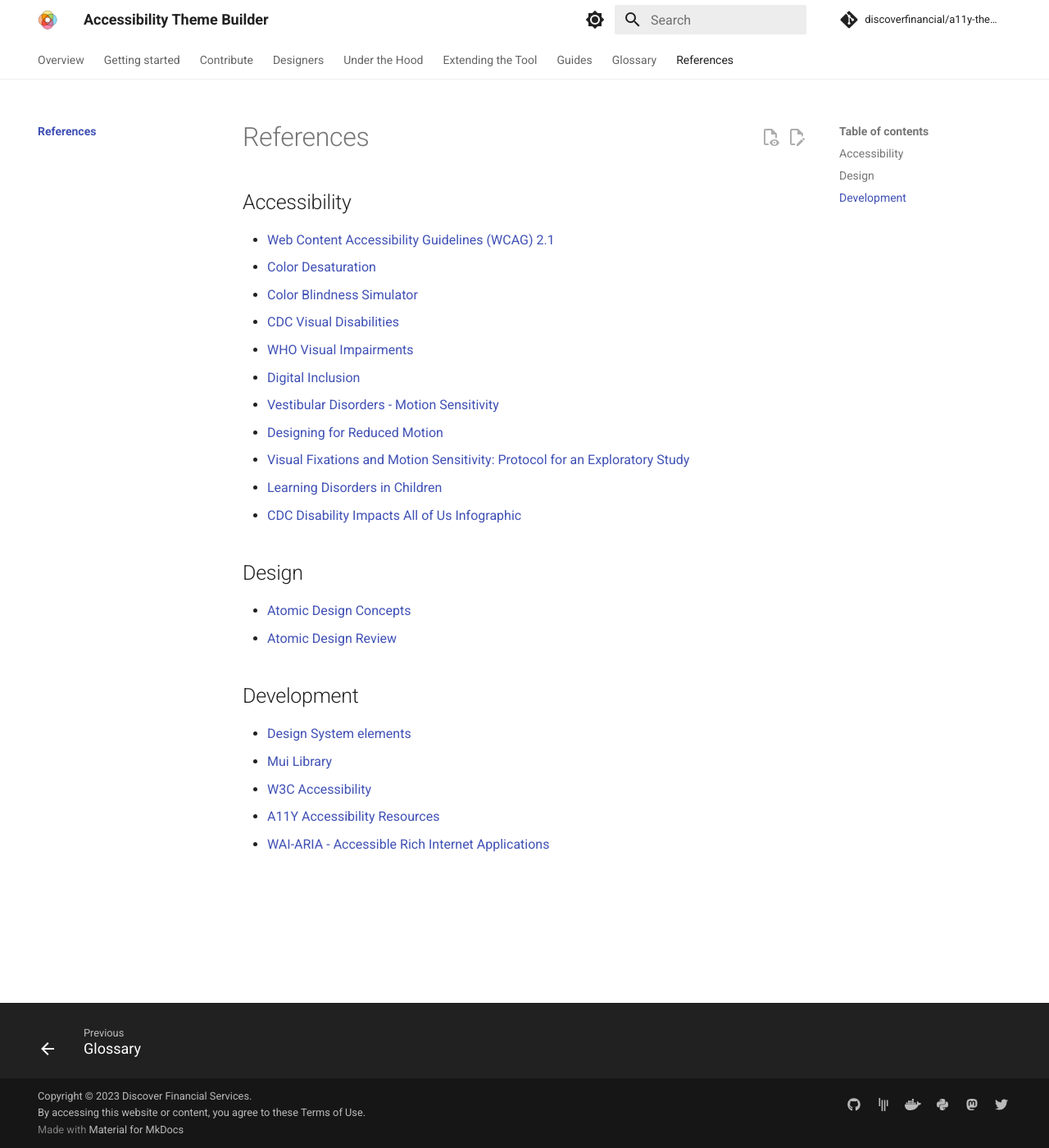
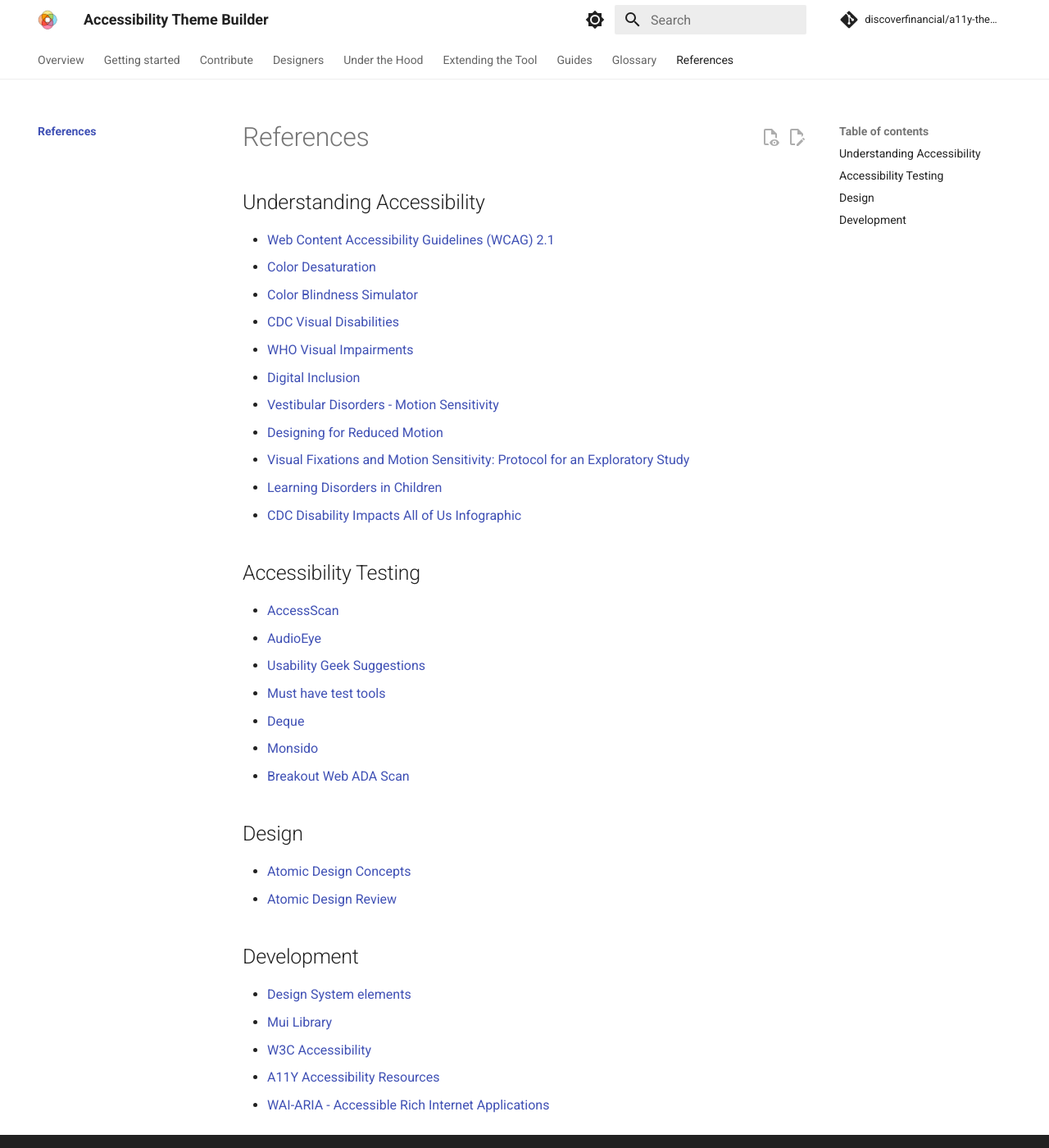
Before and after one commit to finos/a11y-theme-builder, an MkDocs documentation site: the page built from docs/references/index.md, in a window 1280 px wide and 1400 px high. Shown: the whole window at 82% size. Built offline with MkDocs 1.6.1 and Material for MkDocs 9.7.7, drawn with Linux system fonts in a browser that asks for light colours; comment, search, counter and statistics services are not loaded.

Commit message:
Add Testing Suggestions
Signed-off-by: Dan Gisolfi <vinomaster@users.noreply.github.com>

```diff
--- a/docs/references/index.md
+++ b/docs/references/index.md
@@ -1,5 +1,5 @@
 # References
-## Accessibility
+## Understanding Accessibility
 * [Web Content Accessibility Guidelines (WCAG) 2.1][WCAG]
 * [Color Desaturation](https://css-tricks.com/using-javascript-to-adjust-saturation-and-brightness-of-rgb-colors/)
 * [Color Blindness Simulator](https://www.color-blindness.com/coblis-color-blindness-simulator/)
@@ -11,6 +11,15 @@
 * [Visual Fixations and Motion Sensitivity: Protocol for an Exploratory Study](https://www.ncbi.nlm.nih.gov/pmc/articles/PMC7418000/)
 * [Learning Disorders in Children](https://www.cdc.gov/ncbddd/developmentaldisabilities/learning-disorder.html)
 * [CDC Disability Impacts All of Us Infographic](https://www.cdc.gov/ncbddd/disabilityandhealth/infographic-disability-impacts-all.html)
+
+## Accessibility Testing
+* [AccessScan](https://accessibe.com/accessscan)
+* [AudioEye](https://www.audioeye.com/)
+* [Usability Geek Suggestions](https://usabilitygeek.com/10-free-web-based-web-site-accessibility-evaluation-tools/)
+* [Must have test tools](https://www.barrierbreak.com/5-free-must-have-web-accessibility-testing-tools/)
+* [Deque](https://www.deque.com/free-accessibility-test/)
+* [Monsido](https://go.monsido.com/get-scan)
+* [Breakout Web ADA Scan](https://breakoutinternetmedia.com/website-accessibility-free-trial)
 
 ## Design
 * [Atomic Design Concepts](https://bradfrost.com/blog/post/atomic-web-design/)
```
